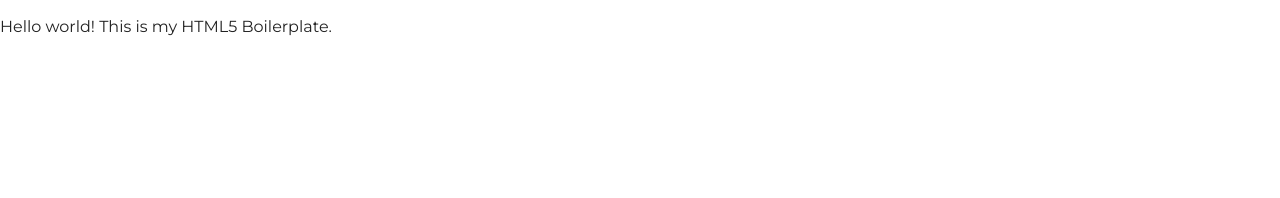
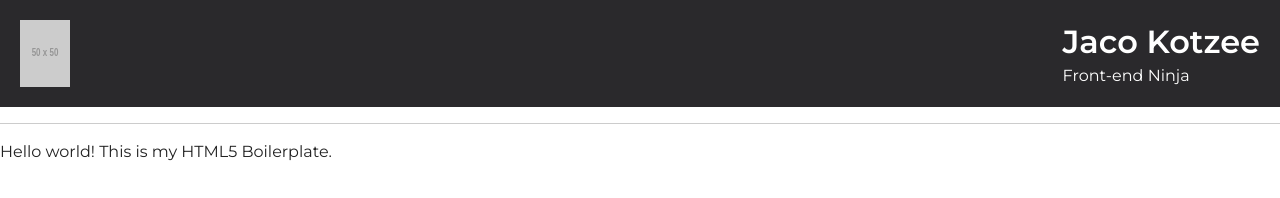
Before and after one commit to jakwakwa/Udacity-Portfolio-Site, a plain HTML site: page index.html in a window 1280 px wide. Drawn offline with Linux system fonts and the light colour scheme; placeholder pictures from the web are drawn by us.

Commit message:
Added html and css for header

```diff
--- a/css/main.css
+++ b/css/main.css
@@ -66,11 +66,31 @@ svg {
 }
 
 /* ==========================================================================
-   Custom styles
+   Header Styles
    ========================================================================== */
 
+	.header--container {
+		background-color: #2a292c;
+		display: flex;
+		justify-content: space-between;
+		padding: 20px;
+	}
 
+	.header--logo {
+		height: auto;
+	}
 
+	.header-info--container {
+		color: #fff;
+	}
+
+	.header-info--container h1 {
+		margin: 0;
+	}
+
+	.header-info--container p {
+		margin: 0;
+	}
 
 
 
--- a/index.html
+++ b/index.html
@@ -13,7 +13,14 @@
 		<!--[if lte IE 9]>
 				<p class="browserupgrade">You are using an <strong>outdated</strong> browser. Please <a href="https://browsehappy.com/">upgrade your browser</a> to improve your experience and security.</p>
 		<![endif]-->
-
+		<header class="header--container">
+			<img class="header--logo" src="http://via.placeholder.com/50x50" alt="Logo">
+			<div class="header-info--container">
+				<h1>Jaco Kotzee</h1>
+				<span>Front-end Ninja</span>
+			</div>
+		</header>
+		<hr>
 		<!-- Add your site or application content here -->
 		<p>Hello world! This is my HTML5 Boilerplate.</p>
 
```
